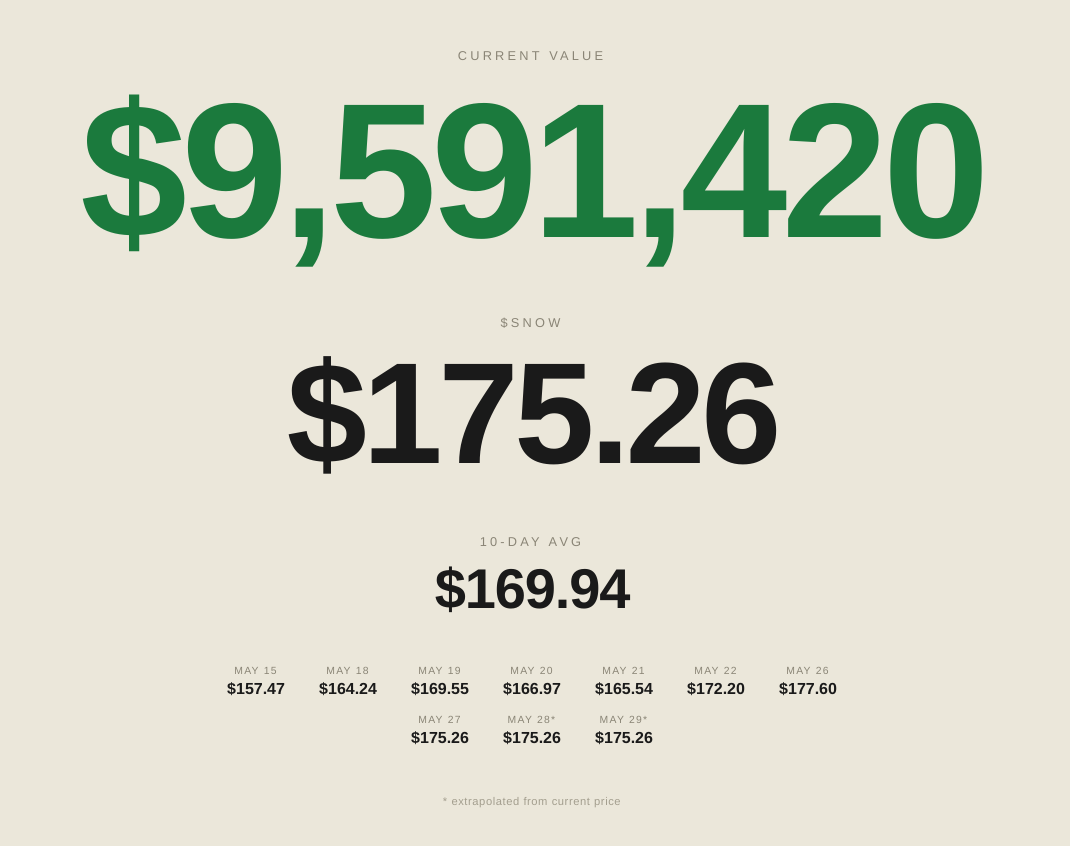
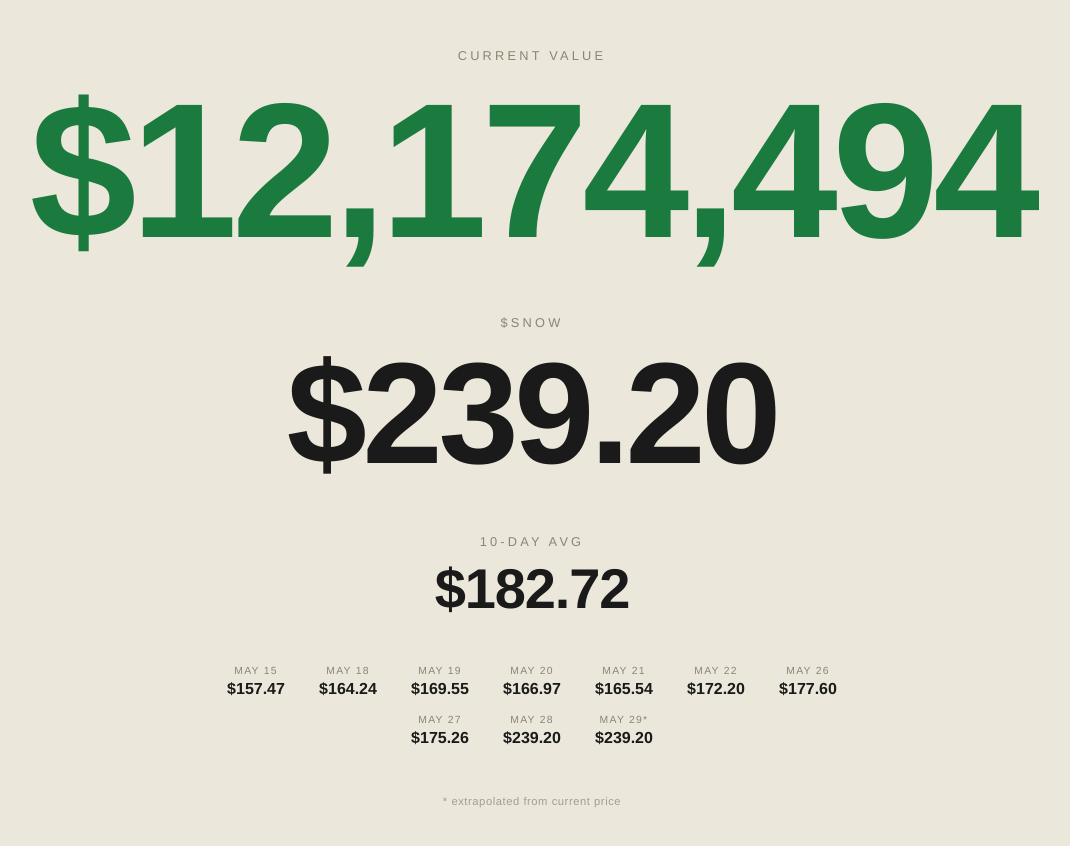
Before and after one commit to davidbyttow/davidbyttow.com, a Next.js app: page /%5F/snowflake in a window 1280 px wide. Shown: the top 846 px of the page, without its empty margins (108-1178 px from the left). Built offline with nearby package versions, Linux system fonts and the light colour scheme; no server answers.

Commit message:
Bake in May 28 close now that the market has closed
May 28 is a known close ($239.20), leaving only May 29 extrapolated.

Co-Authored-By: Claude Opus 4.7 (1M context) <noreply@anthropic.com>

```diff
--- a/app/%5F/snowflake/page.tsx
+++ b/app/%5F/snowflake/page.tsx
@@ -8,9 +8,9 @@ export const metadata: Metadata = {
 
 export const dynamic = "force-dynamic";
 
-// Closing prices for the last 8 known trading days of May 2026.
-// May 25 is Memorial Day (market closed). The final two trading days
-// (May 28, 29) are unknown and extrapolated from the current price.
+// Closing prices for the known trading days of May 2026.
+// May 25 is Memorial Day (market closed). May 29 is the only remaining
+// trading day and is extrapolated from the current price.
 const KNOWN_CLOSES = [
   { date: "May 15", close: 157.47 },
   { date: "May 18", close: 164.24 },
@@ -20,10 +20,11 @@ const KNOWN_CLOSES = [
   { date: "May 22", close: 172.2 },
   { date: "May 26", close: 177.6 },
   { date: "May 27", close: 175.26 },
+  { date: "May 28", close: 239.2 },
 ];
-const EXTRAPOLATED_DATES = ["May 28", "May 29"];
+const EXTRAPOLATED_DATES = ["May 29"];
 const POSITION_USD = 9_300_000;
-const FALLBACK_PRICE = 175.26;
+const FALLBACK_PRICE = 239.2;
 
 async function getCurrentPrice(): Promise<number> {
   try {
```
